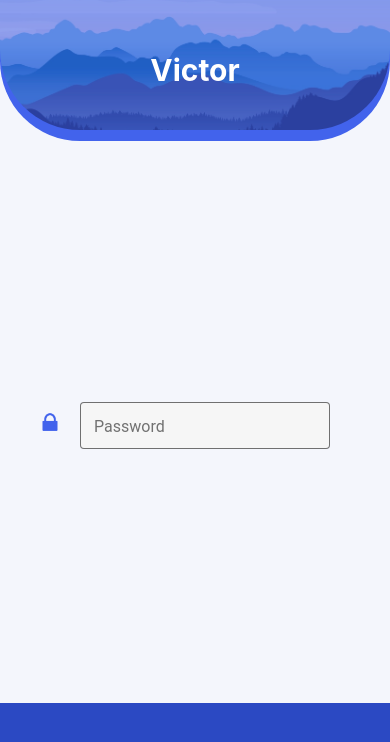
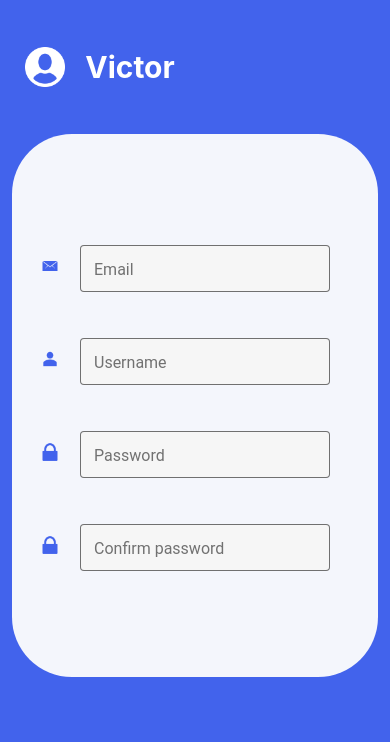
Before and after one commit to V1CTOR-cloud/Proyecto-integrado-2DAM, a React Native app in the folder DailySense/: screen /User in a window 390 px wide. Shown: the top 742 px of the page. Built offline with nearby package versions, Linux system fonts and the light colour scheme.

Commit message:
Añadiendo pantalla USER

```diff
--- a/DailySense/src/screens/Assistant/User.js
+++ b/DailySense/src/screens/Assistant/User.js
@@ -31,13 +31,44 @@ const User = ({ navigation }) => {
     <View style={styles.container}>
       <StatusBar barStyle="light-content" backgroundColor={colors.themeColor} />
       <View style={styles.header}>
+        <View style={styles.contheader}>
           <Image
-          source={require('../../assets/img/wall.jpg')}
-          style={styles.wall}
+            source={require('../../assets/img/user2.png')}
+            style={styles.logo}
           />
           <Text style={styles.h1}>Victor</Text>
         </View>
+      </View>
       <View style={styles.body}>
+        <View style={styles.cont}>
+          <View style={styles.texti}>
+            <Image
+              style={styles.img}
+              source={require('../../assets/img/mail.png')}
+            />
+            <TextInput
+              placeholder='Your Email goes here...'
+              style={styles.box}
+              label='Email'
+              mode='outlined'
+              theme={{ colors: { primary: colors.tint } }}
+            />
+          </View>
+          <View style={styles.texti}>
+            <Image
+              style={styles.img}
+              source={require('../../assets/img/user.png')}
+            />
+            <TextInput
+              placeholder='Your Username goes here...'
+              style={styles.box}
+              label='Username'
+              mode='outlined'
+              value={User}
+              onChangeText={User => setUser(User)}
+              theme={{ colors: { primary: colors.tint } }}
+            />
+          </View>
           <View style={styles.texti}>
             <Image
               style={styles.img}
@@ -54,6 +85,21 @@ const User = ({ navigation }) => {
               theme={{ colors: { primary: colors.tint } }}
             />
           </View>
+          <View style={styles.texti}>
+            <Image
+              style={styles.img}
+              source={require('../../assets/img/lock.png')}
+            />
+            <TextInput
+              placeholder='Confirm your password'
+              style={styles.box}
+              label='Confirm password'
+              mode='outlined'
+              secureTextEntry={true}
+              theme={{ colors: { primary: colors.tint } }}
+            />
+          </View>
+        </View>
       </View>
       <View style={styles.footer}>
 
@@ -67,51 +113,63 @@ const User = ({ navigation }) => {
 const styles = StyleSheet.create({
   container: {
     flex: 1,
-    backgroundColor: colors.background,
+    backgroundColor: colors.themeColor,
     justifyContent: 'center',
     alignItems: 'center'
   },
   header: {
-    flex: 1,
+    flex: 0.8,
     width: '100%',
     justifyContent: 'center',
     alignItems: 'center',
-    borderBottomLeftRadius: 80,
-    borderBottomRightRadius: 80,
     backgroundColor: colors.themeColor,
+  },
+  contheader: {
+    height: 50,
+    width: 200,
+    justifyContent: 'center',
+    alignItems: 'center',
+    position: 'absolute',
+    left: 10,
+    flexDirection: 'row',
+    padding: 5
   },
   h1: {
     fontSize: 30,
     fontWeight: 'bold',
     color: colors.white,
-    position: 'absolute',
   },
   body: {
-    flex: 4,
-    width: '100%',
+    flex: 3,
+    width: '94%',
     backgroundColor: colors.background,
     alignItems: 'center',
-    justifyContent: 'space-evenly'
+    justifyContent: 'center',
+    padding: 20,
+    borderTopLeftRadius: 60,
+    borderTopRightRadius: 60,
+    borderBottomLeftRadius: 60,
+    borderBottomRightRadius: 60
+  },
+  cont: {
+
   },
   footer: {
     flex: 1,
     width: '100%',
-    backgroundColor: colors.tint,
+
   },
   wall: {
-    height: 130,
-    width: '100%',
-    borderBottomLeftRadius: 80,
-    borderBottomRightRadius: 80,
+    height: 112,
+    width: '101%',
     position: 'absolute',
     top: 0,
-    opacity: 0.5
+    opacity: 0.3
   },
   texti: {
     justifyContent: 'center',
     alignItems: 'center',
     flexDirection: 'row',
-    padding: 10
   },
   box: {
     height: 45,
@@ -122,6 +180,12 @@ const styles = StyleSheet.create({
     height: 20,
     width: 20,
   },
+  logo: {
+    height: 40,
+    width: 40,
+    position: 'relative',
+    right: 20
+  },
 });
 
 export default User;
```
Also changed, not shown: DailySense/src/assets/img/user2.png (added), DailySense/src/assets/img/wall2.jpg (added). Lines whose indentation alone changed are shown as unchanged.
